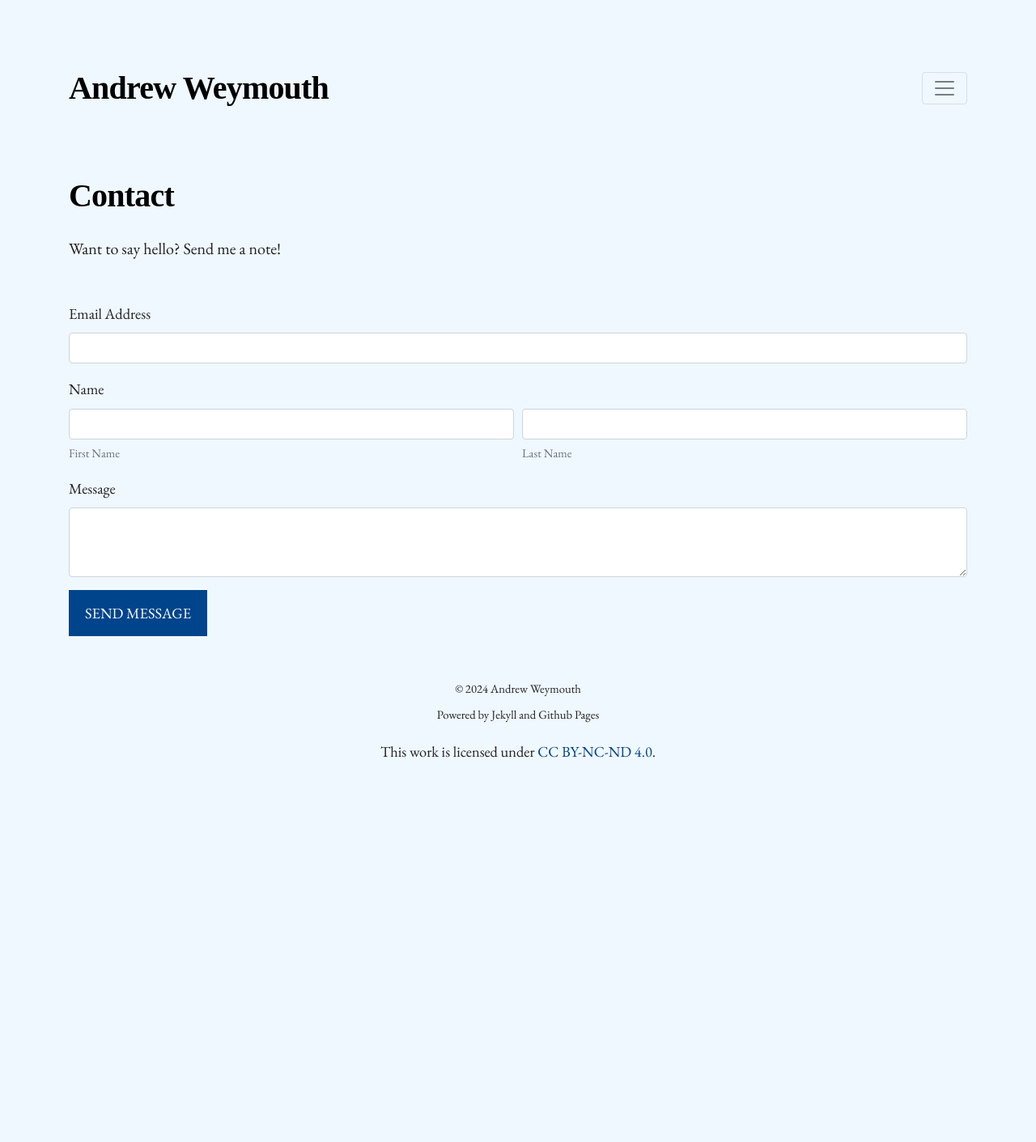
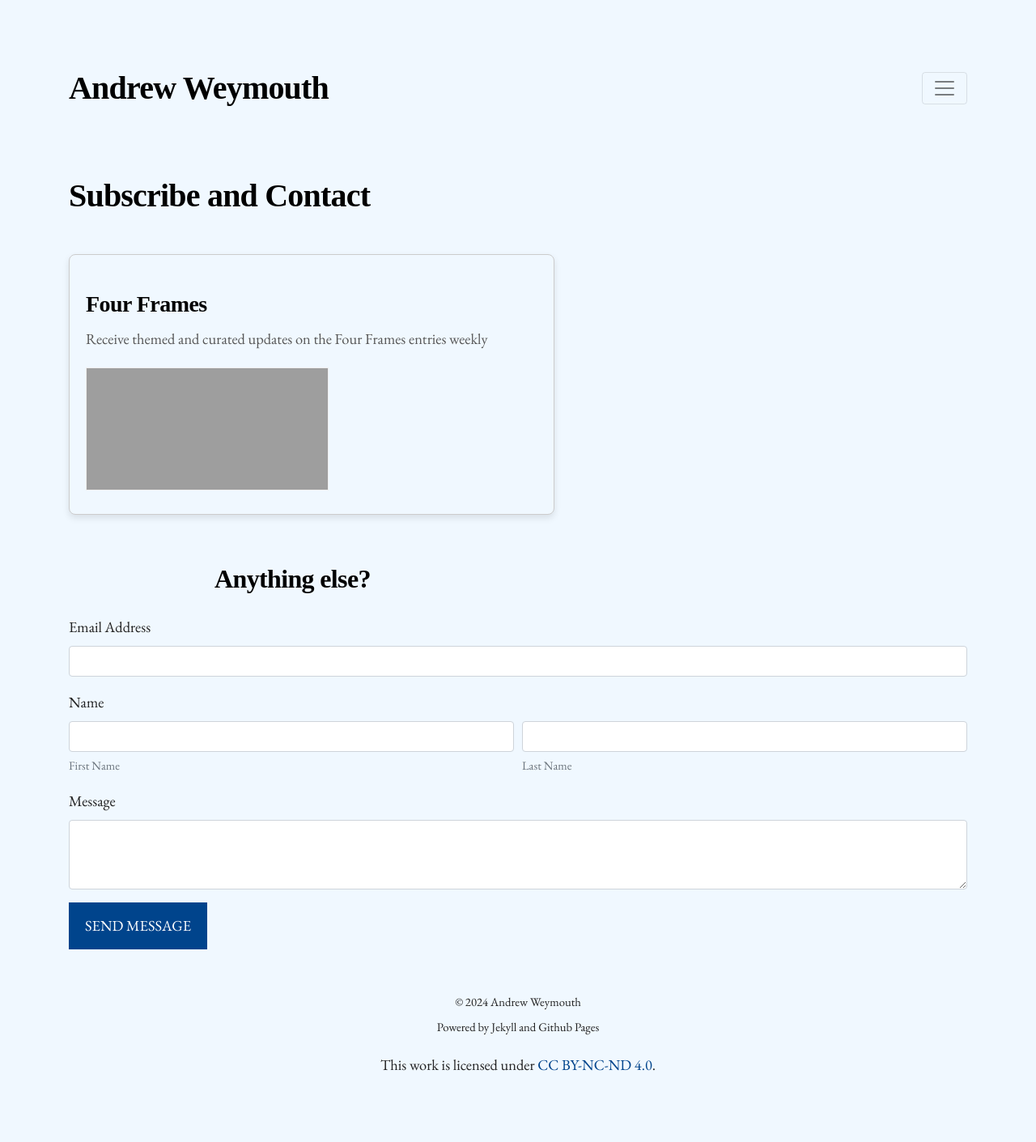
Before and after one commit to aweymo/base, a Jekyll site: the page built from contact.md, in a window 1280 px wide. Shown: the whole page at 81% size. Built offline with Jekyll 4.4.1, drawn with Linux system fonts in a browser that asks for light colours; nearby versions of some CDN libraries; some web fonts are replaced; before the commit the page ends 1024 px from its top, so only the background shows below that; grey boxes are pictures that could not be loaded.

Commit message:
substack box

```diff
--- a/_config.yml
+++ b/_config.yml
@@ -31,7 +31,7 @@ navigation: # Navigation links
   - {name: 'Field Recording', link: '/field'}
   - {name: 'Four Frames', link: '/film'}
   - {name: 'Music', link: '/music'}
-  - {name: 'Contact', link: '/contact'}
+  - {name: 'Subscribe and Contact', link: '/contact'}
 
 email: andrewrainsweymouth@gmail.com
 github_username: aweymo
--- a/assets/css/main.css
+++ b/assets/css/main.css
@@ -211,6 +211,40 @@ a.big-red-button:hover {
     color: #00448c; /* Adjust the hover color as needed */
   }
 
+  .subscription-section {
+    margin-top: 40px; /* Adds space above the subscription section */
+    margin-bottom: 60px; /* Increase space below the section */
+    padding: 20px;
+    background-color: #F0F8FF; /* Background color for the section */
+    border: 1px solid #CCC; /* Border to define the section */
+    border-radius: 8px; /* Rounded corners for the section */
+    box-shadow: 0 4px 8px rgba(0, 0, 0, 0.1); /* Subtle shadow for a clean look */
+    max-width: 600px; /* Max width to keep it from getting too wide */
+    margin-left: 0; /* Align to the left */
+    margin-right: auto; /* Center-align to the right */
+    text-align: left; /* Align text to the left */
+}
+
+.subscription-section h2 {
+    font-family: 'Playfair', serif;
+    font-size: 1.75rem; /* Adjust as needed */
+    color: #000; /* Match color with your theme */
+    margin-bottom: 10px;
+}
+
+.subscription-section p {
+    font-size: 1.15rem;
+    color: #555; /* Slightly darker color for the text */
+    margin-bottom: 20px;
+}
+
+.subscription-section iframe {
+    width: 100%; /* Make iframe responsive */
+    height: auto; /* Adjust height proportionally */
+    max-width: 300px; /* Max width for the iframe */
+    border: none; /* Remove default border */
+}
+
   .caption {
   text-align: center;
 }
--- a/contact.md
+++ b/contact.md
@@ -1,9 +1,17 @@
 ---
 layout: page
-title: Contact
+title: Subscribe and Contact
 description: Want to say hello? Send me a note!
-summary: Want to say hello? Send me a note!
+summary:
 permalink: /contact/
 ---
 
+<div class="subscription-section">
+    <h2>Four Frames</h2>
+    <p>Receive themed and curated updates on the Four Frames entries weekly</p>
+    <iframe src="https://aweymo.substack.com/embed" width="300" height="200" style="border:1px solid #EEE; background:white;" frameborder="0" scrolling="no"></iframe>
+</div>
+
+## Anything else?
+
 {% include form.html %}
```
